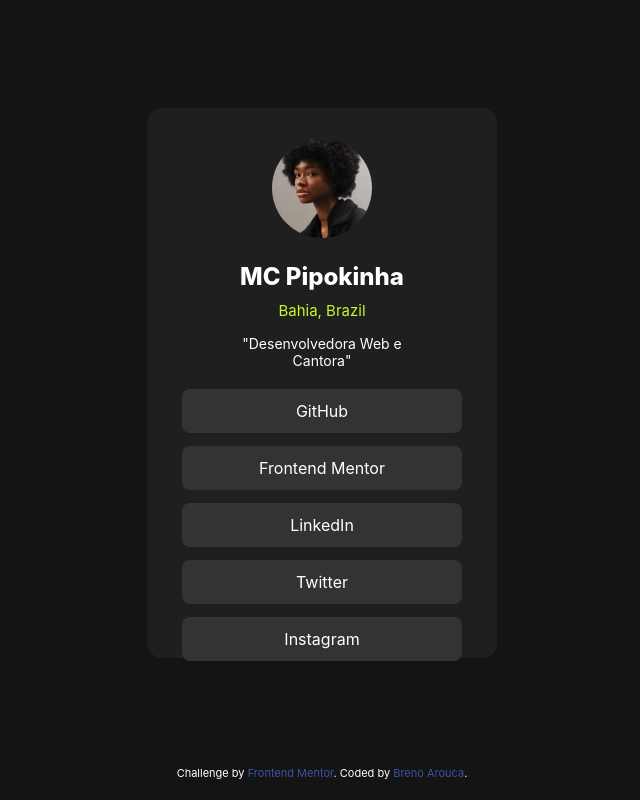
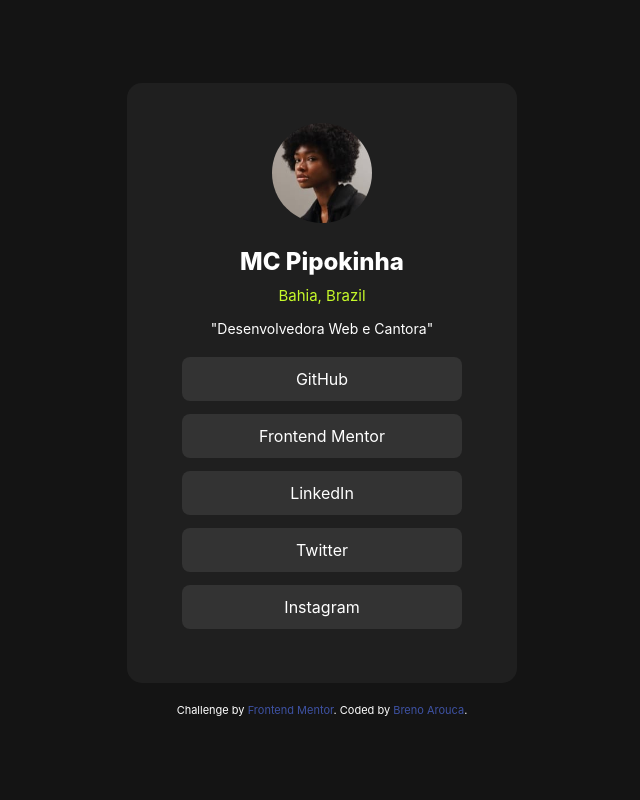
Before and after one commit to Arouca-b/social-link-profile, a plain HTML site: page index.html in a window 1280 px wide. Shown: the whole page, without its empty margins (318-958 px from the left). Drawn offline with Linux system fonts and the light colour scheme.

Commit message:
Atualização CSS e HTML

```diff
--- a/index.html
+++ b/index.html
@@ -10,10 +10,10 @@
 </head>
 <body>
 
-  <div class="container">
+  <main class="container">
     <div class="card">
       <div class="perfil">
-        <img src="assets/images/avatar-jessica.jpeg" width="100">
+        <img src="assets/images/avatar-jessica.jpeg" alt="#" width="100">
         <h2>MC Pipokinha</h2>
         <p>Bahia, Brazil</p>
       </div>
@@ -32,10 +32,11 @@
 
     </div>
 
-    <div class="attribution">
-      Challenge by <a href="https://www.frontendmentor.io?ref=challenge" target="_blank">Frontend Mentor</a>.
-      Coded by <a href="#" target="_blank">Breno Arouca</a>.
-    </div>
-  </div>
+  </main>
+
+  <footer class="attribution">
+    Challenge by <a href="https://www.frontendmentor.io?ref=challenge" target="_blank">Frontend Mentor</a>.
+    Coded by <a href="#" target="_blank">Breno Arouca</a>.
+  </footer>
 </body>
 </html>
--- a/style.css
+++ b/style.css
@@ -7,6 +7,17 @@
     font-weight: 400;
 }
 
+body {
+    min-height: 100vh;
+    display: flex;
+    justify-content: center;
+    align-items: center;
+    flex-direction: column;
+    box-sizing: border-box;
+    gap: 20px;
+    background-color: #141414;
+}
+
 h2{
     font-weight: 800;
 }
@@ -14,8 +25,6 @@ h2{
 .container{
     display: flex;
     flex-direction: column;
-    height: 100vh;
-    background-color: #141414;
     width: 100%;
     background-repeat: no-repeat;
     justify-content: center;
@@ -25,16 +34,15 @@ h2{
     border-radius: 15px;
     background-color: #1F1F1F;
     background-repeat: no-repeat;
-    height: 550px;
+    height: 560px;
     width: 350px;
     text-align: center;
     margin: auto;
+    padding: 20px;
 }
 
 .attribution {
     font-size: 11px;
-    text-align: center;
-    margin-bottom: 20px;
 }
 
 .attribution a{
@@ -52,7 +60,7 @@ h2{
 
 .perfil img{
     border-radius: 50%;
-    margin: 30px 0 20px 0;
+    margin: 20px 0;
 }
 
 .perfil p{
@@ -64,7 +72,7 @@ p{
     margin-top: 10px;
     font-size: 14px;
     margin-bottom: 20px;
-    width: 60%;
+    width: 90%;
     margin: 10px auto 0;
 }
 
```
